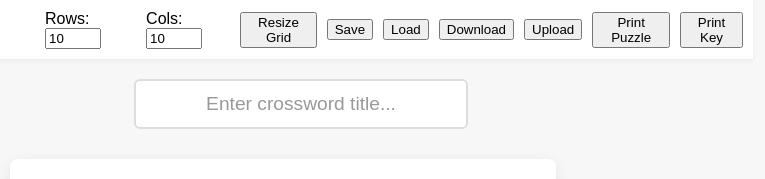
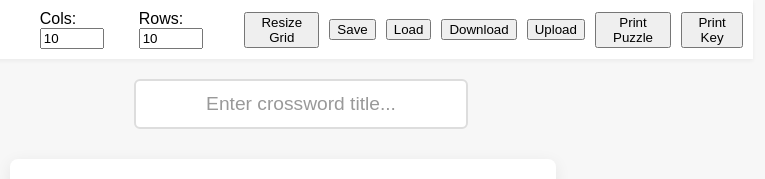
Before and after one commit to ahagelberg/CrosswordMaker, a plain HTML site: page public/index.html in a window 1280 px wide. Shown: the top 179 px of the page, 187-952 px from the left. Drawn offline with Linux system fonts and the light colour scheme.

Commit message:
Increased max grid size to 100x100. Swapped Col and Row around

```diff
--- a/public/index.html
+++ b/public/index.html
@@ -25,8 +25,8 @@
                 <option value="nl">Nederlands (Dutch)</option>
             </select>
         </label>
-        <label>Rows: <input type="number" id="rows" min="3" max="25" value="10"></label>
-        <label>Cols: <input type="number" id="cols" min="3" max="25" value="10"></label>
+        <label>Cols: <input type="number" id="cols" min="3" max="100" value="10"></label>
+        <label>Rows: <input type="number" id="rows" min="3" max="100" value="10"></label>
         <button id="resizeGrid">Resize Grid</button>
         <button id="savePuzzle">Save</button>
         <button id="loadPuzzle">Load</button>
```
